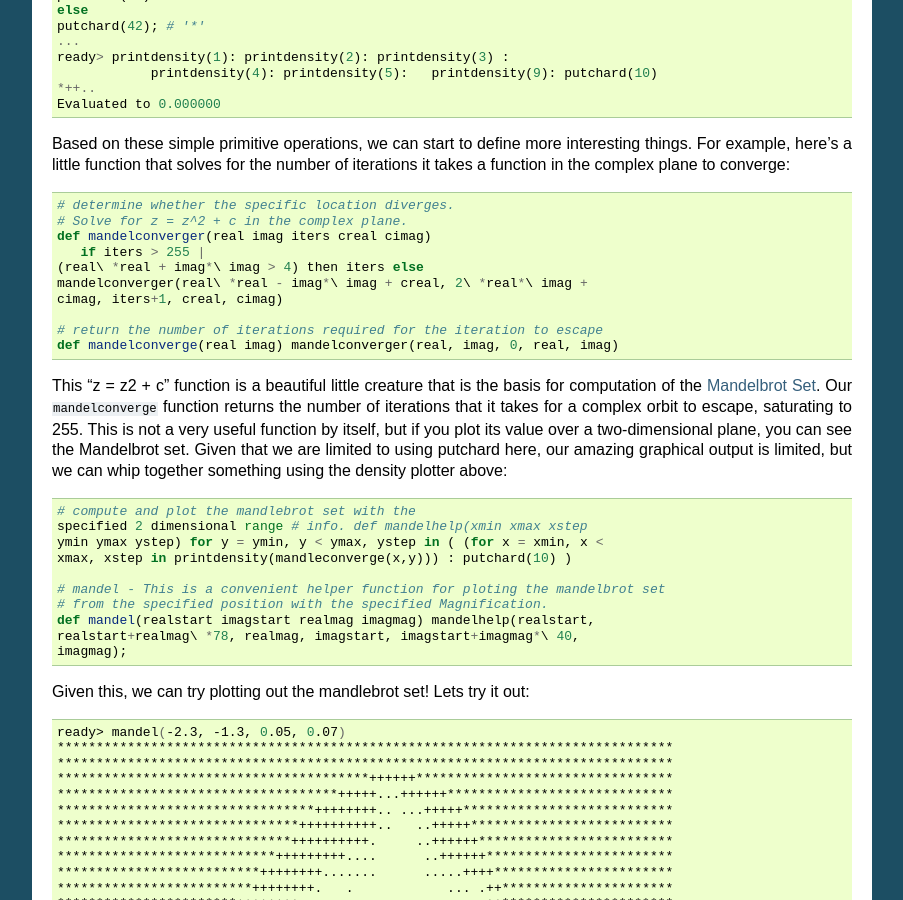
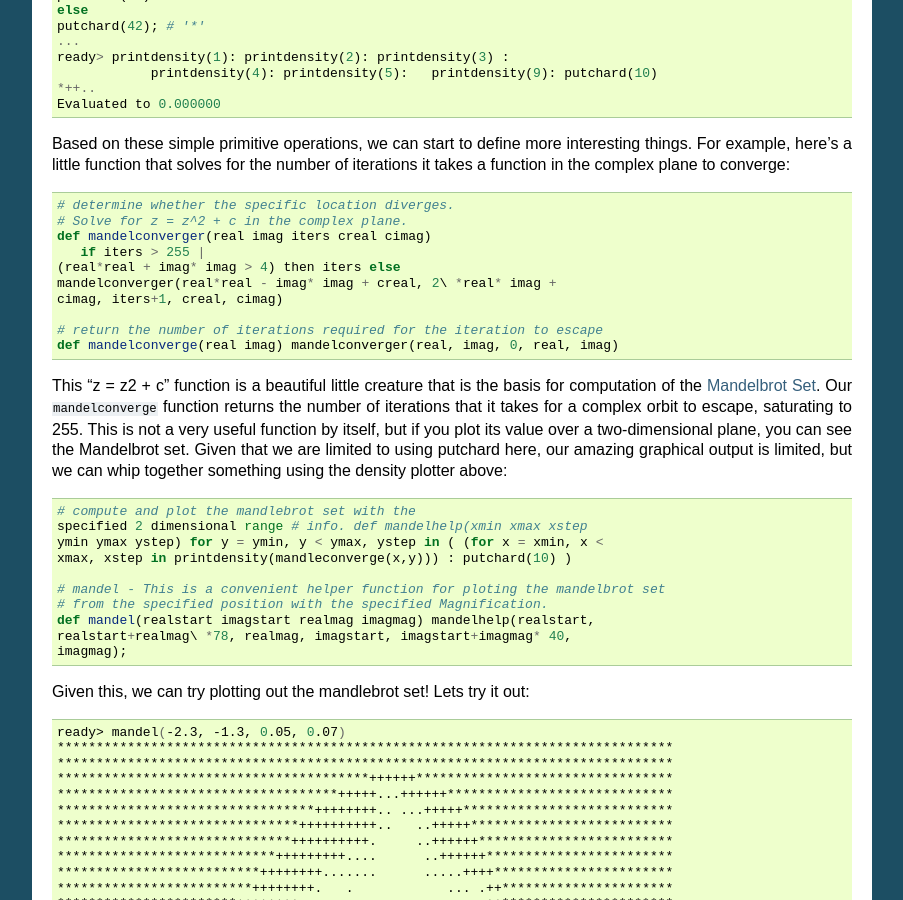
Before and after one commit to llvmpy/llvmpy, a Sphinx documentation site: the page built from docs/source/doc/kaleidoscope/PythonLangImpl6.rst, in a window 1280 px wide and 900 px high, scrolled down 7354 px. Shown: the whole window, without its empty margins (198-1101 px from the left). Built offline with Sphinx 7.4.7, drawn with Linux system fonts in a browser that asks for light colours.

Commit message:
Removed extraneous slashes.

```diff
--- a/docs/source/doc/kaleidoscope/PythonLangImpl6.rst
+++ b/docs/source/doc/kaleidoscope/PythonLangImpl6.rst
@@ -557,8 +557,8 @@ converge:
    # Solve for z = z^2 + c in the complex plane.
    def mandelconverger(real imag iters creal cimag)
       if iters > 255 |
-   (real\ *real + imag*\ imag > 4) then iters else
-   mandelconverger(real\ *real - imag*\ imag + creal, 2\ *real*\ imag +
+   (real*real + imag* imag > 4) then iters else
+   mandelconverger(real*real - imag* imag + creal, 2\ *real* imag +
    cimag, iters+1, creal, cimag)
 
    # return the number of iterations required for the iteration to escape
@@ -589,7 +589,7 @@ but we can whip together something using the density plotter above:
    # mandel - This is a convenient helper function for ploting the mandelbrot set
    # from the specified position with the specified Magnification.
    def mandel(realstart imagstart realmag imagmag) mandelhelp(realstart,
-   realstart+realmag\ *78, realmag, imagstart, imagstart+imagmag*\ 40,
+   realstart+realmag\ *78, realmag, imagstart, imagstart+imagmag* 40,
    imagmag);
 
 
--- a/docs/source/doc/kaleidoscope/PythonLangImpl7.rst
+++ b/docs/source/doc/kaleidoscope/PythonLangImpl7.rst
@@ -102,7 +102,7 @@ In LLVM, all memory accesses are explicit with load/store instructions,
 and it is carefully designed not to have (or need) an "address-of"
 operator. Notice how the type of the @G/@H global variables is actually
 "i32\ *" even though the variable is defined as "i32". What this means
-is that @G defines*\ space* for an i32 in the global data area, but its
+is that @G defines* space* for an i32 in the global data area, but its
 *name* actually refers to the address for that space. Stack variables
 work the same way, except that instead of being declared with global
 variable definitions, they are declared with the `LLVM alloca
```
